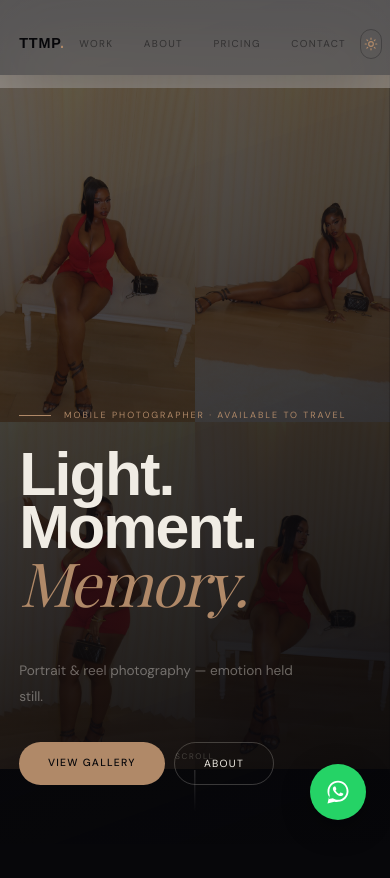
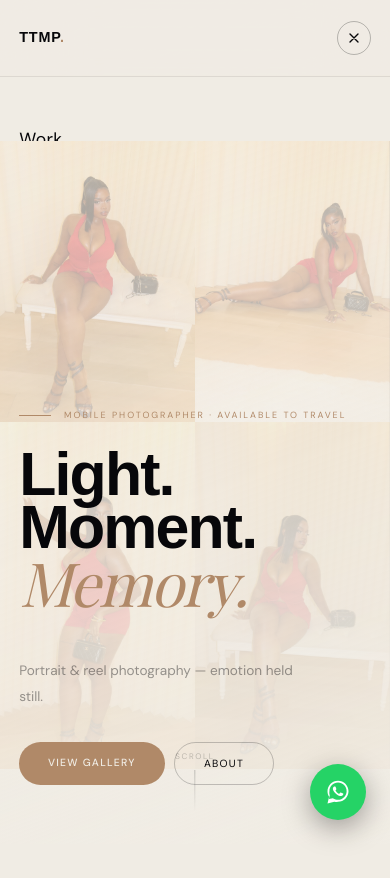
Before and after one commit to moyocodes/LUMEN-Photography-Portfolio, a React (Vite) app: page / in a window 390 px wide. Both pictures are taken after a click on the button 371 px from the left and 43 px from the top of the page. Shown: the top 878 px of the page. Built offline with nearby package versions, Linux system fonts and the light colour scheme; a web font is replaced by a local one.

Commit message:
Build out navigation bar

```diff
--- a/src/components/site/Nav.jsx
+++ b/src/components/site/Nav.jsx
@@ -1,9 +1,19 @@
-import { useEffect, useState } from "react"
+import { useEffect, useRef, useState } from "react"
 import { buildWhatsAppLink, DEFAULT_BOOKING_MESSAGE } from "@/lib/whatsapp"
 import { useTheme } from "@/hooks/useTheme"
 
+const LINKS = [
+  ["#film-zone", "Work"],
+  ["#about", "About"],
+  ["#packages", "Pricing"],
+  ["#contact", "Contact"],
+]
+
 export function Nav({ onOpenTips }) {
   const [stuck, setStuck] = useState(false)
+  const [menuOpen, setMenuOpen] = useState(false)
+  const [navHeight, setNavHeight] = useState(0)
+  const navRef = useRef(null)
   const { theme, toggle } = useTheme()
 
   useEffect(() => {
@@ -12,11 +22,30 @@ export function Nav({ onOpenTips }) {
     return () => removeEventListener("scroll", onScroll)
   }, [])
 
+  useEffect(() => {
+    const el = navRef.current
+    if (!el) return
+    const update = () => setNavHeight(el.getBoundingClientRect().height)
+    update()
+    const observer = new ResizeObserver(update)
+    observer.observe(el)
+    return () => observer.disconnect()
+  }, [])
+
+  useEffect(() => {
+    if (!menuOpen) return
+    document.body.style.overflow = "hidden"
+    return () => {
+      document.body.style.overflow = ""
+    }
+  }, [menuOpen])
+
   return (
     <nav
       id="nav"
+      ref={navRef}
       className={`fixed inset-x-0 top-0 z-[8000] flex items-center justify-between px-[var(--gap)] py-[1.3rem] backdrop-blur-2xl transition-all duration-400 ${
-        stuck
+        stuck || menuOpen
           ? "bg-bone/90 border-b border-ink/8 shadow-[0_4px_24px_rgba(0,0,0,0.06)]"
           : "bg-bone/35"
       }`}
@@ -24,18 +53,15 @@ export function Nav({ onOpenTips }) {
     >
       <a
         href="#top"
+        onClick={() => setMenuOpen(false)}
         className="font-display text-[0.9rem] font-black tracking-[0.06em] text-ink no-underline"
         data-cursor-hover
       >
         TTMP<span className="text-rose">.</span>
       </a>
-      <div className="flex gap-[0.1rem]">
-        {[
-          ["#film-zone", "Work"],
-          ["#about", "About"],
-          ["#packages", "Pricing"],
-          ["#contact", "Contact"],
-        ].map(([href, label]) => (
+
+      <div className="hidden md:flex gap-[0.1rem]">
+        {LINKS.map(([href, label]) => (
           <a
             key={href}
             href={href}
@@ -46,7 +72,8 @@ export function Nav({ onOpenTips }) {
           </a>
         ))}
       </div>
-      <div className="flex items-center gap-[0.65rem]">
+
+      <div className="hidden md:flex items-center gap-[0.65rem]">
         <button
           type="button"
           onClick={toggle}
@@ -83,6 +110,87 @@ export function Nav({ onOpenTips }) {
           Book session
         </a>
       </div>
+
+      <button
+        type="button"
+        onClick={() => setMenuOpen((v) => !v)}
+        data-cursor-hover
+        aria-label={menuOpen ? "Close menu" : "Open menu"}
+        aria-expanded={menuOpen}
+        className="flex h-[34px] w-[34px] items-center justify-center rounded-full border border-ink/25 text-ink md:hidden"
+      >
+        <svg width="16" height="16" viewBox="0 0 24 24" fill="none" stroke="currentColor" strokeWidth="2" strokeLinecap="round" strokeLinejoin="round" aria-hidden="true">
+          {menuOpen ? (
+            <path d="M18 6 6 18M6 6l12 12" />
+          ) : (
+            <path d="M4 7h16M4 12h16M4 17h16" />
+          )}
+        </svg>
+      </button>
+
+      {menuOpen && (
+        <div
+          className="fixed inset-x-0 bottom-0 z-[7999] flex flex-col overflow-y-auto bg-bone px-[var(--gap)] py-[2rem] md:hidden"
+          style={{ top: navHeight }}
+        >
+          <div className="flex flex-col gap-[0.3rem]">
+            {LINKS.map(([href, label]) => (
+              <a
+                key={href}
+                href={href}
+                onClick={() => setMenuOpen(false)}
+                data-cursor-hover
+                className="border-b border-ink/8 py-[1.1rem] text-[1.1rem] tracking-[0.02em] text-ink no-underline"
+              >
+                {label}
+              </a>
+            ))}
+          </div>
+
+          <div className="mt-[2rem] flex items-center gap-[0.7rem]">
+            <button
+              type="button"
+              onClick={toggle}
+              data-cursor-hover
+              aria-label="Toggle light/dark theme"
+              className="flex h-[38px] w-[38px] items-center justify-center rounded-full border border-ink/25 text-rose"
+            >
+              {theme === "light" ? (
+                <svg width="15" height="15" viewBox="0 0 24 24" fill="none" stroke="currentColor" strokeWidth="2" strokeLinecap="round" strokeLinejoin="round" aria-hidden="true">
+                  <path d="M21 12.79A9 9 0 1 1 11.21 3 7 7 0 0 0 21 12.79Z" />
+                </svg>
+              ) : (
+                <svg width="15" height="15" viewBox="0 0 24 24" fill="none" stroke="currentColor" strokeWidth="2" strokeLinecap="round" strokeLinejoin="round" aria-hidden="true">
+                  <circle cx="12" cy="12" r="4" />
+                  <path d="M12 2v2M12 20v2M4.93 4.93l1.41 1.41M17.66 17.66l1.41 1.41M2 12h2M20 12h2M6.34 17.66l-1.41 1.41M19.07 4.93l-1.41 1.41" />
+                </svg>
+              )}
+            </button>
+            <button
+              type="button"
+              onClick={() => {
+                setMenuOpen(false)
+                onOpenTips()
+              }}
+              data-cursor-hover
+              className="flex-1 rounded-full border border-ink/25 px-[1.1rem] py-[0.7rem] text-center font-sans text-[0.65rem] tracking-[0.12em] uppercase text-rose"
+            >
+              Tips
+            </button>
+          </div>
+
+          <a
+            href={buildWhatsAppLink(DEFAULT_BOOKING_MESSAGE)}
+            target="_blank"
+            rel="noopener noreferrer"
+            onClick={() => setMenuOpen(false)}
+            data-cursor-hover
+            className="mt-[0.7rem] rounded-full bg-rose px-[1.3rem] py-[0.85rem] text-center text-[0.65rem] font-medium tracking-[0.12em] uppercase text-bone no-underline"
+          >
+            Book session
+          </a>
+        </div>
+      )}
     </nav>
   )
 }
```
Also changed, not shown: .claude/settings.json.
